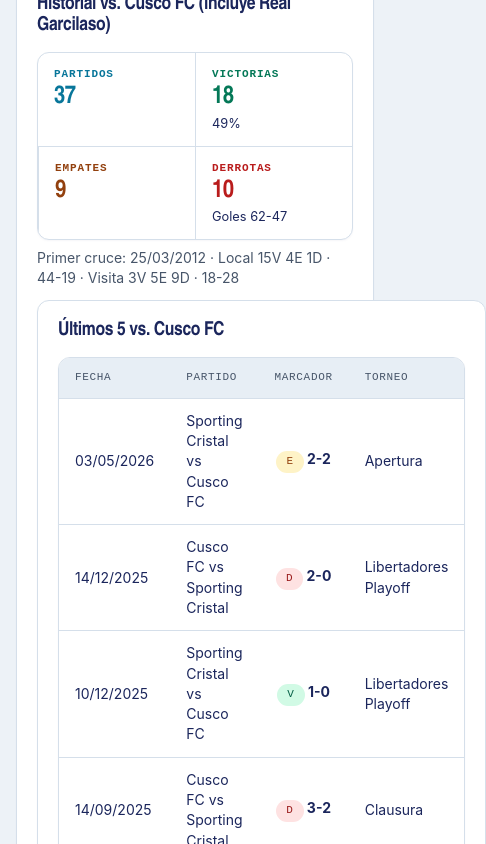
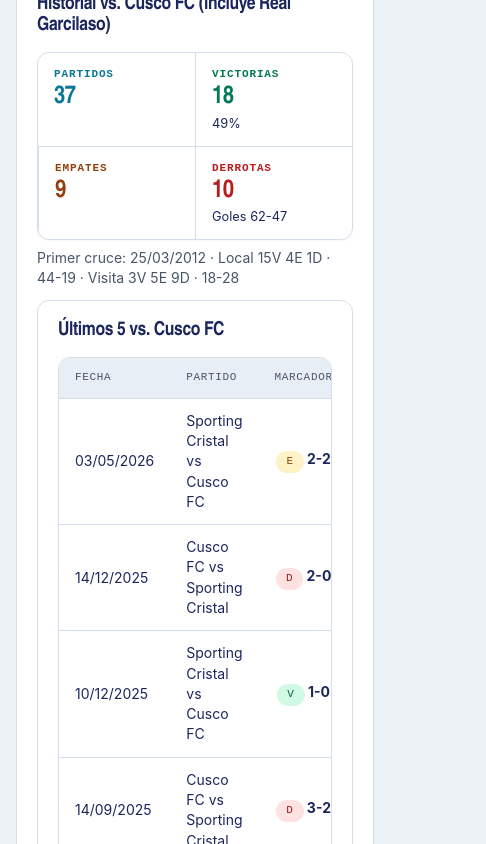
Before and after one commit to soysebiche/sc, a React (Vite) app: page / in a window 390 px wide. Shown: the part 1197-2041 px from the top of the page, 486 px wide, since content can reach past the window. Built offline with nearby package versions, Linux system fonts and the light colour scheme.

Commit message:
fix(mobile): evitar overflow horizontal de la previa en celular (#29)

```diff
--- a/src/features/MatchPreview.js
+++ b/src/features/MatchPreview.js
@@ -34,7 +34,7 @@
           <h3 className="collection-title mt-4">Historial vs. {rival}{lineage.length ? ` (incluye ${lineage.join(', ')})` : ''}</h3>
           <TotalsStrip total={h2h.total} />
           <p className="copy-secondary text-sm mt-2">Primer cruce: {formatMatchDate(h2h.firstMatch.date)} · Local {recordLine(h2h.home)} · Visita {recordLine(h2h.away)}</p>
-          <div className="grid gap-4 md:grid-cols-2 mt-3">
+          <div className="grid grid-cols-1 gap-4 md:grid-cols-2 mt-3 [&>*]:min-w-0">
             <MatchList title={`Últimos ${h2h.last.length} vs. ${rival}`} rows={h2h.last} />
             <ScorerList title={`Goleadores celestes vs. ${rival}`} scorers={h2h.topScorers} />
           </div>
--- a/src/styles/archive.css
+++ b/src/styles/archive.css
@@ -966,3 +966,7 @@
 .minute-bars__value { text-align: right; font-weight: 700; font-variant-numeric: tabular-nums; }
 .share-x { display: inline-flex; align-items: center; gap: 0.4rem; text-decoration: none; }
 .link-accent { color: var(--color-celeste); text-decoration: underline; text-underline-offset: 2px; }
+
+/* Mobile: keep preview tables inside the viewport */
+.match-preview { min-width: 0; max-width: 100%; }
+.match-preview .data-table-shell { max-width: 100%; }
```
